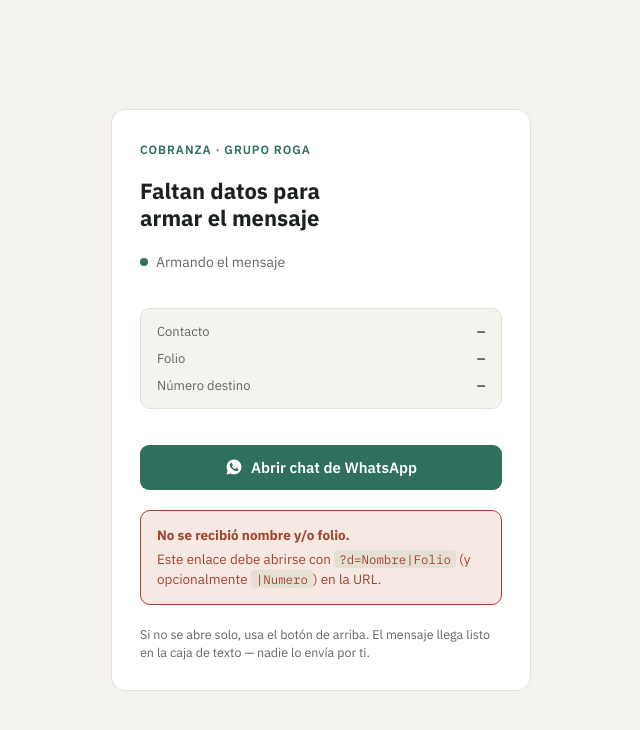
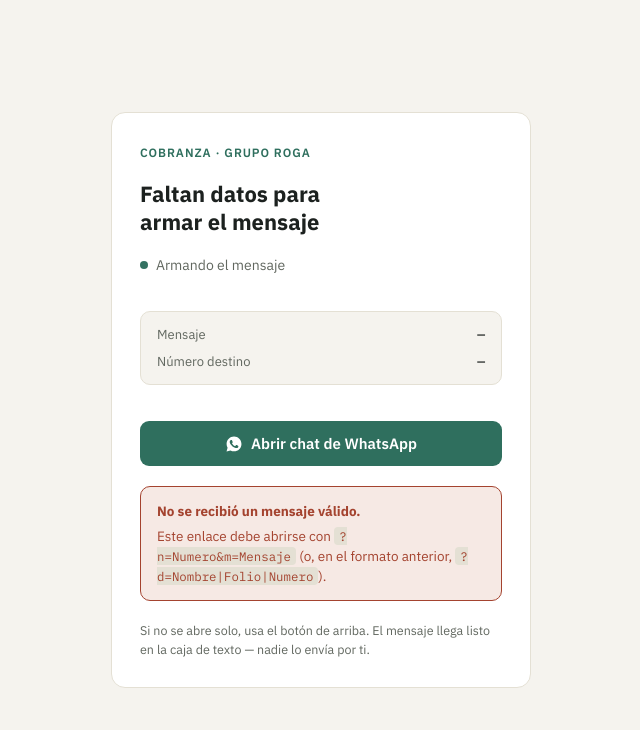
Before and after one commit to Ethian4/roga-cobranza-redirect-test, a plain HTML site: page index.html in a window 1280 px wide. Shown: the whole page, without its empty margins (319-959 px from the left). Drawn offline with Linux system fonts and the light colour scheme.

Commit message:
Migrate redirector to ?n=&m= contract with backward compatibility
Supports the new n8n-driven contract (?n=numero&m=mensaje) where the
message text comes prebuilt from the actual plantilla, while still
falling back to the old ?d=Nombre|Folio|Numero format. Also fixes a
missing charset declaration that was mangling accented characters.

```diff
--- a/index.html
+++ b/index.html
@@ -1,3 +1,8 @@
+<!DOCTYPE html>
+<html lang="es">
+<head>
+<meta charset="UTF-8">
+<meta name="viewport" content="width=device-width, initial-scale=1">
 <title>Redirección Cobranza</title>
 <style>
   @import url('https://fonts.googleapis.com/css2?family=IBM+Plex+Sans:wght@400;500;600;700&family=IBM+Plex+Mono:wght@400;500&display=swap');
@@ -196,6 +201,8 @@
     border-radius: 4px;
   }
 </style>
+</head>
+<body>
 
 <div class="card" id="card">
   <div class="eyebrow">Cobranza · Grupo ROGA</div>
@@ -203,8 +210,7 @@
   <div class="status" id="status"><span class="dot"></span><span id="statusText">Armando el mensaje</span></div>
 
   <dl class="fields" id="fields" hidden>
-    <div class="field"><dt>Contacto</dt><dd id="fNombre" class="mono">—</dd></div>
-    <div class="field"><dt>Folio</dt><dd id="fFolio" class="mono">—</dd></div>
+    <div class="field"><dt>Mensaje</dt><dd id="fMensaje" class="mono">—</dd></div>
     <div class="field"><dt>Número destino</dt><dd id="fNumero" class="mono">—</dd></div>
   </dl>
 
@@ -223,43 +229,57 @@
 <script>
   (function () {
     var params = new URLSearchParams(window.location.search);
-    var raw = params.get('d') || '';
-    var parts = raw.split('|');
-    var nombre = (parts[0] || '').trim();
-    var folio = (parts[1] || '').trim();
-    var numeroParam = (parts[2] || params.get('n') || '').trim();
 
-    // Número de prueba por defecto — reemplázalo por el número real de la gestora
-    // o pásalo en la plantilla como tercer segmento de "d" (nombre|folio|numero).
+    // Contrato nuevo: ?n=Numero&m=Mensaje (el mensaje ya viene armado, tal cual se manda)
+    var nParam = params.get('n');
+    var mParam = params.get('m');
+
+    var numero, mensaje;
+
+    if (nParam && mParam) {
+      numero = nParam;
+      mensaje = mParam;
+    } else {
+      // Compatibilidad con el contrato anterior: ?d=Nombre|Folio|Numero
+      var raw = params.get('d') || '';
+      var parts = raw.split('|');
+      var nombre = (parts[0] || '').trim();
+      var folio = (parts[1] || '').trim();
+      numero = (parts[2] || '').trim();
+      if (nombre && folio) {
+        mensaje = 'Hola, soy ' + nombre + '. Hablo para conocer mi situación de cobro con el folio ' + folio + '.';
+      }
+    }
+
+    // Número de prueba por defecto — se usa solo si no llegó ninguno en la URL.
     var NUMERO_DEFAULT = '5210000000000';
-    var numero = (numeroParam || NUMERO_DEFAULT).replace(/[^0-9]/g, '');
+    var numeroLimpio = (numero || NUMERO_DEFAULT).replace(/[^0-9]/g, '');
 
     var heading = document.getElementById('heading');
     var statusText = document.getElementById('statusText');
     var card = document.getElementById('card');
 
-    if (!nombre || !folio) {
+    if (!mensaje) {
       heading.textContent = 'Faltan datos para armar el mensaje';
       document.querySelector('.status').hidden = true;
       var err = document.createElement('div');
       err.className = 'error';
-      err.innerHTML = '<strong>No se recibió nombre y/o folio.</strong>' +
-        'Este enlace debe abrirse con <code>?d=Nombre|Folio</code> ' +
-        '(y opcionalmente <code>|Numero</code>) en la URL.';
+      err.innerHTML = '<strong>No se recibió un mensaje válido.</strong>' +
+        'Este enlace debe abrirse con <code>?n=Numero&m=Mensaje</code> ' +
+        '(o, en el formato anterior, <code>?d=Nombre|Folio|Numero</code>).';
       card.insertBefore(err, document.getElementById('note'));
       return;
     }
 
-    var mensaje = 'Hola, soy ' + nombre + '. Hablo para conocer mi situación de cobro con el folio ' + folio + '.';
-    var link = 'https://wa.me/' + numero + '?text=' + encodeURIComponent(mensaje);
+    var link = 'https://wa.me/' + numeroLimpio + '?text=' + encodeURIComponent(mensaje);
 
     // Redirige de inmediato, antes de terminar de pintar la tarjeta —
     // lo de abajo solo queda visible si el navegador bloquea esta línea.
     window.location.replace(link);
 
-    document.getElementById('fNombre').textContent = nombre;
-    document.getElementById('fFolio').textContent = folio;
-    document.getElementById('fNumero').textContent = '+' + numero;
+    document.getElementById('fMensaje').textContent =
+      mensaje.length > 80 ? mensaje.slice(0, 77) + '…' : mensaje;
+    document.getElementById('fNumero').textContent = '+' + numeroLimpio;
     document.getElementById('fields').hidden = false;
 
     var btn = document.getElementById('openBtn');
@@ -269,14 +289,16 @@
     heading.textContent = 'Tu chat está listo';
     statusText.textContent = 'Redirigiendo a WhatsApp…';
 
-    if (numeroParam === '' && numero === NUMERO_DEFAULT) {
+    if (!numero && numeroLimpio === NUMERO_DEFAULT) {
       var warn = document.createElement('div');
       warn.className = 'error';
       warn.innerHTML = '<strong>Usando número de prueba por defecto.</strong>' +
-        'Edita <code>NUMERO_DEFAULT</code> en esta página o agrega ' +
-        '<code>|Numero</code> al final del parámetro <code>d</code>.';
+        'Agrega <code>&n=Numero</code> a la URL (contrato nuevo), ' +
+        'o <code>|Numero</code> al final del parámetro <code>d</code> (formato anterior).';
       card.insertBefore(warn, document.getElementById('note'));
     }
 
   })();
 </script>
+</body>
+</html>
```
